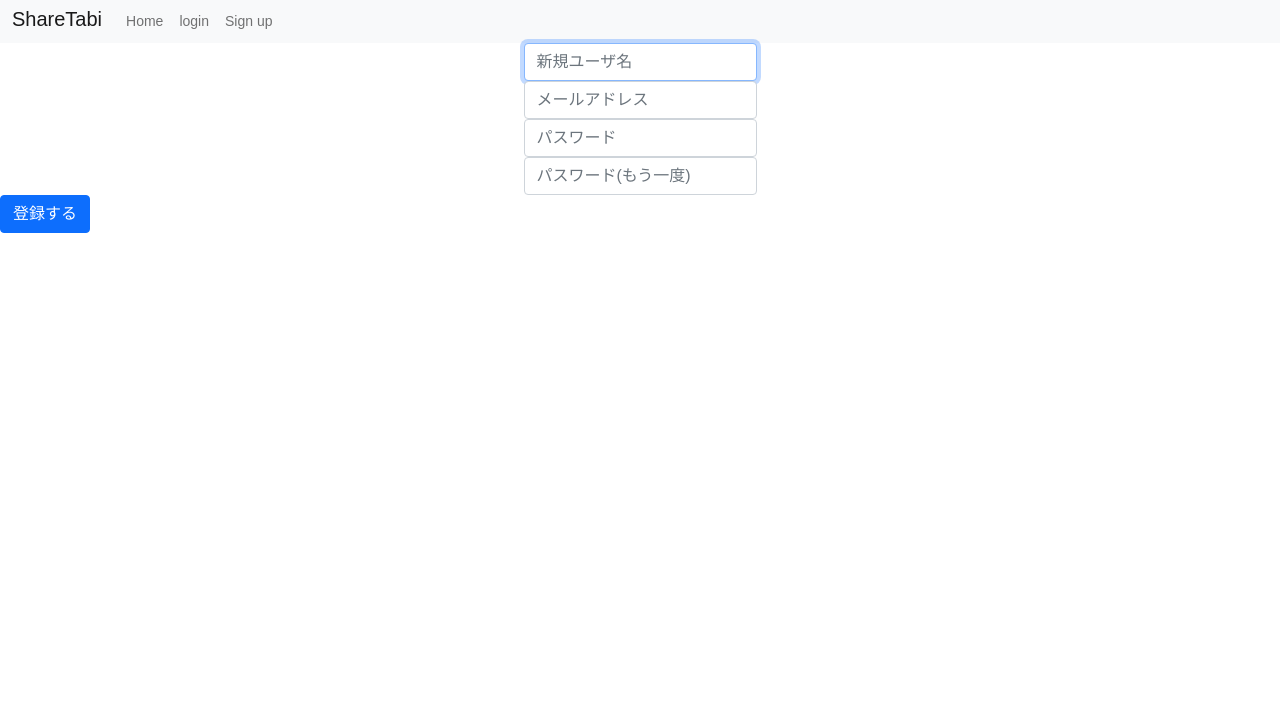
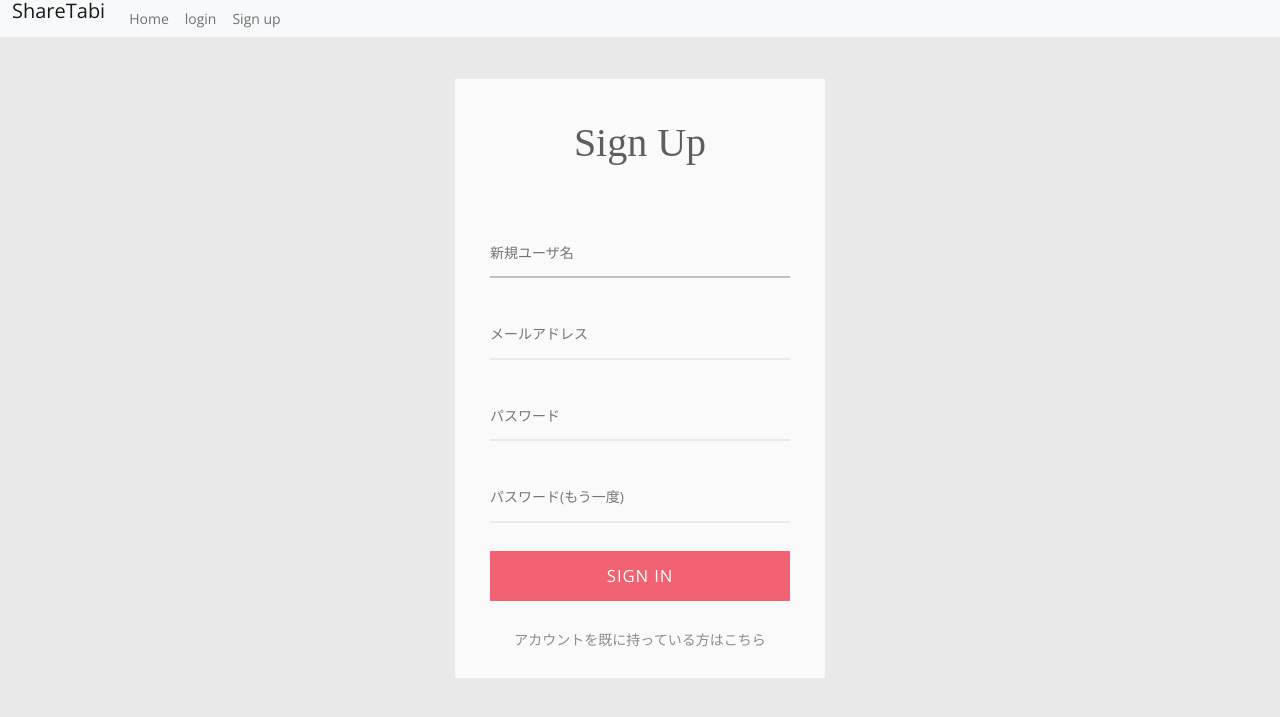
Before and after one commit to KeNtaMiyata/ShareTabi, a Flask app: page /register in a window 1280 px wide. Shown: the top 717 px of the page. Run offline with Flask 2, Linux system fonts and the light colour scheme; parts of the project's set-up code (start-up, migrations or seed data) failed here and were passed over; some libraries are stand-ins or nearby versions.

Commit message:
[edit] register/login.html

```diff
--- a/templates/layout.html
+++ b/templates/layout.html
@@ -9,6 +9,7 @@
         <link rel="stylesheet" href="https://use.fontawesome.com/releases/v5.15.4/css/all.css">
         <link href="/static/stylesheet/styles.css" rel="stylesheet">
         <script src="../static/js/main.js"></script>
+        {% block head %}{% endblock %}
 
         <title>ShareTabi : {% block title %}{% endblock %}</title>
     </head>
--- a/templates/register.html
+++ b/templates/register.html
@@ -1,15 +1,38 @@
 {% extends "layout.html" %}
+{% block head %}
+<link href="/static/stylesheet/login.css" rel="stylesheet">
+{% endblock %}
 
 {% block title %}
     新規登録
 {% endblock %}
 
 {% block main %}
-    <form action="/register" method="post">
-        <input autocomplete="off" autofocus class="form-control mx-auto w-auto" id="username" name="username" placeholder="新規ユーザ名" type="text">
-        <input class="form-control mx-auto w-auto" id="email" name="email" placeholder="メールアドレス" type="text">
-        <input class="form-control mx-auto w-auto" id="password" name="password" placeholder="パスワード" type="password">
-        <input class="form-control mx-auto w-auto" id="password" name="confirmation" placeholder="パスワード(もう一度)" type="password">
-        <button class="btn btn-primary" type="submit">登録する</button>
-    </form>
+    <div class="form-wrapper">
+      <h1>Sign Up</h1>
+      <form action="/register" method="post">
+        <div class="form-item">
+            <label for="name"></label>
+            <input autocomplete="off" autofocus type="name" name="username" required="required" placeholder="新規ユーザ名">
+        </div>
+        <div class="form-item">
+            <label for="email"></label>
+            <input type="email" name="email" required="required" placeholder="メールアドレス">
+        </div>
+        <div class="form-item">
+          <label for="password"></label>
+          <input type="password" name="password" required="required" placeholder="パスワード">
+        </div>
+        <div class="form-item">
+          <label for="password"></label>
+          <input type="password" name="confirmation" required="required" placeholder="パスワード(もう一度)">
+        </div>
+        <div class="button-panel">
+          <input type="submit" class="button" title="Sign In" value="Sign In">
+        </div>
+      </form>
+      <div class="form-footer">
+        <p><a href="/login">アカウントを既に持っている方はこちら</a></p>
+      </div>
+    </div>
 {% endblock %}
```
Also changed, not shown: templates/login.html (+21 -3 lines), templates/travels.html (+23 -13 lines), sharetabi.db.
